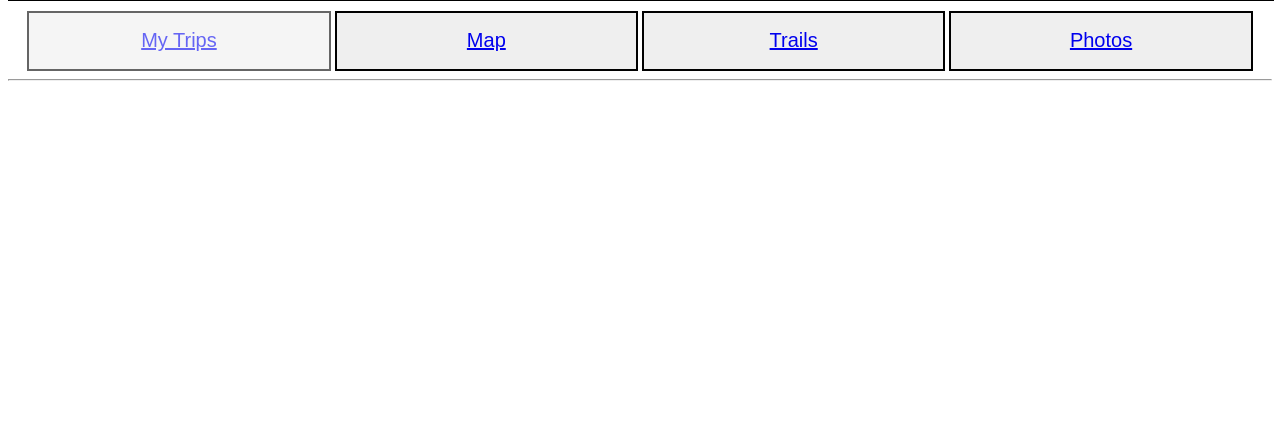
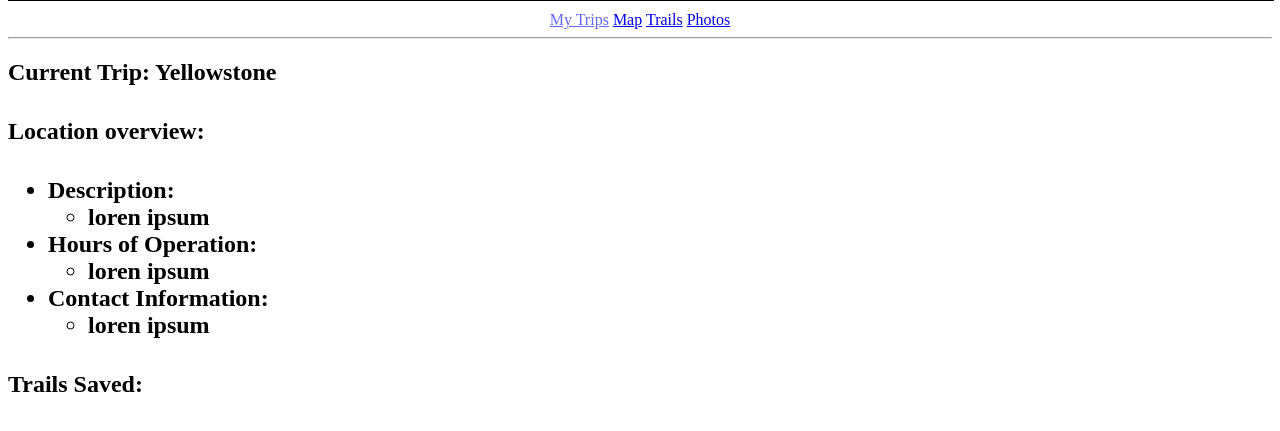
Before and after one commit to cecile8720/cogs121, a plain HTML site: page static_files/index.html in a window 1280 px wide. Shown: the part 93-524 px from the top of the page. Drawn offline with nearby package versions, Linux system fonts and the light colour scheme.

Commit message:
updated index.html

```diff
--- a/static_files/index.html
+++ b/static_files/index.html
@@ -17,13 +17,32 @@
 			<a href="nature-finder.html"><img id="leaf-icon" class="icon header" src="img/leaf-icon.png"></a>
 		</div>
 		<div class="menu">
-			<button class="tab disabled"><a href="index.html">My Trips</a></button>
-			<button class="tab"><a href="map.html">Map</a></button>
-			<button class="tab"><a href="trail-list.html">Trails</a></button>
-			<button class="tab"><a href="photos.html">Photos</a></button>
+			<a href="index.html" class="button disabled">My Trips</a>
+			<a href="map.html" class="button">Map</a>
+			<a href="trail-list.html" class="button">Trails</a>
+			<a href="photos.html" class="button">Photos</a>
 		</div>
 		<hr>
-		<div class="content"></div>
+		<div class="content">
+			<h2>Current Trip: <span id="current-trip">Yellowstone</span><h2>
+			<div> <!-- Location overview -->
+				<h4>Location overview: <h4>
+				<ul class="loc-info">
+					<li>Description: </li>
+						<ul ><li>loren ipsum</li></ul>
+					<li>Hours of Operation: </li>
+						<ul><li>loren ipsum</li></ul>
+					<li>Contact Information: </li>
+						<ul><li>loren ipsum</li></ul>
+				</ul>
+			</div>
+			<div> <!-- Trails Saved -->
+				<h4>Trails Saved: </h4>
+				<div class="saved-trail">
+
+				</div>
+			</div>
+		</div>
 </body>
 
 </html>
```
